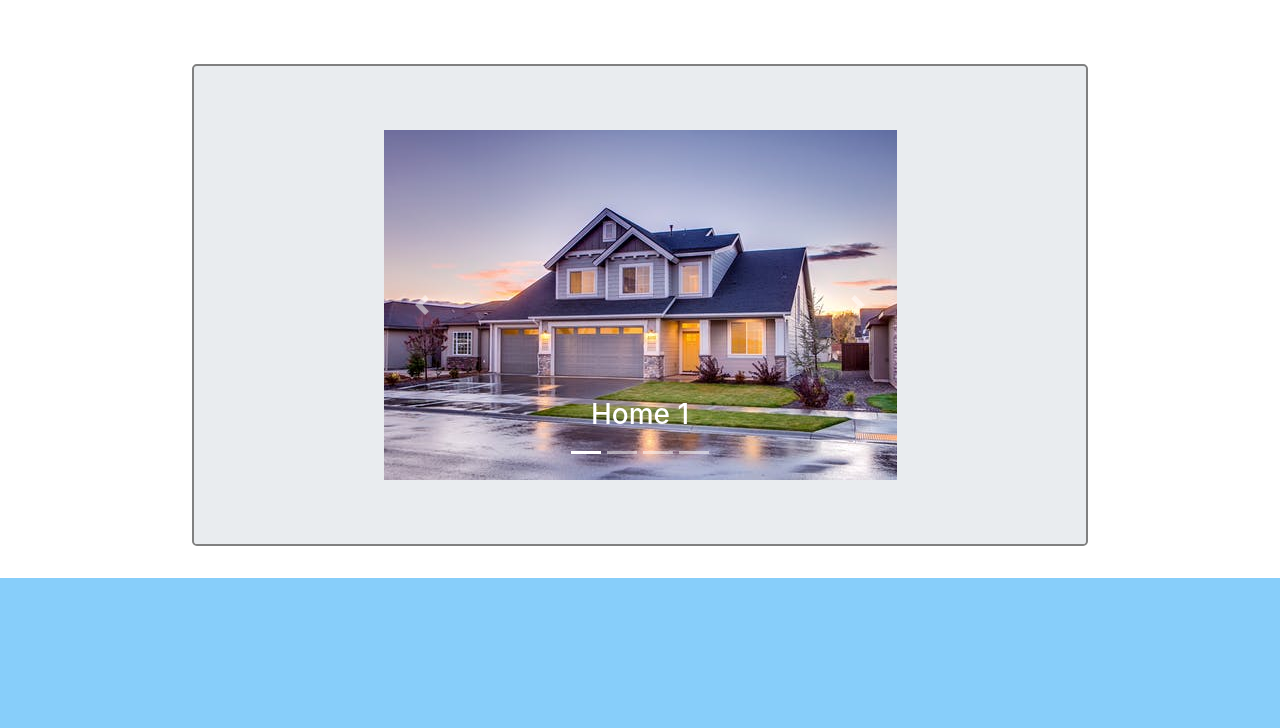
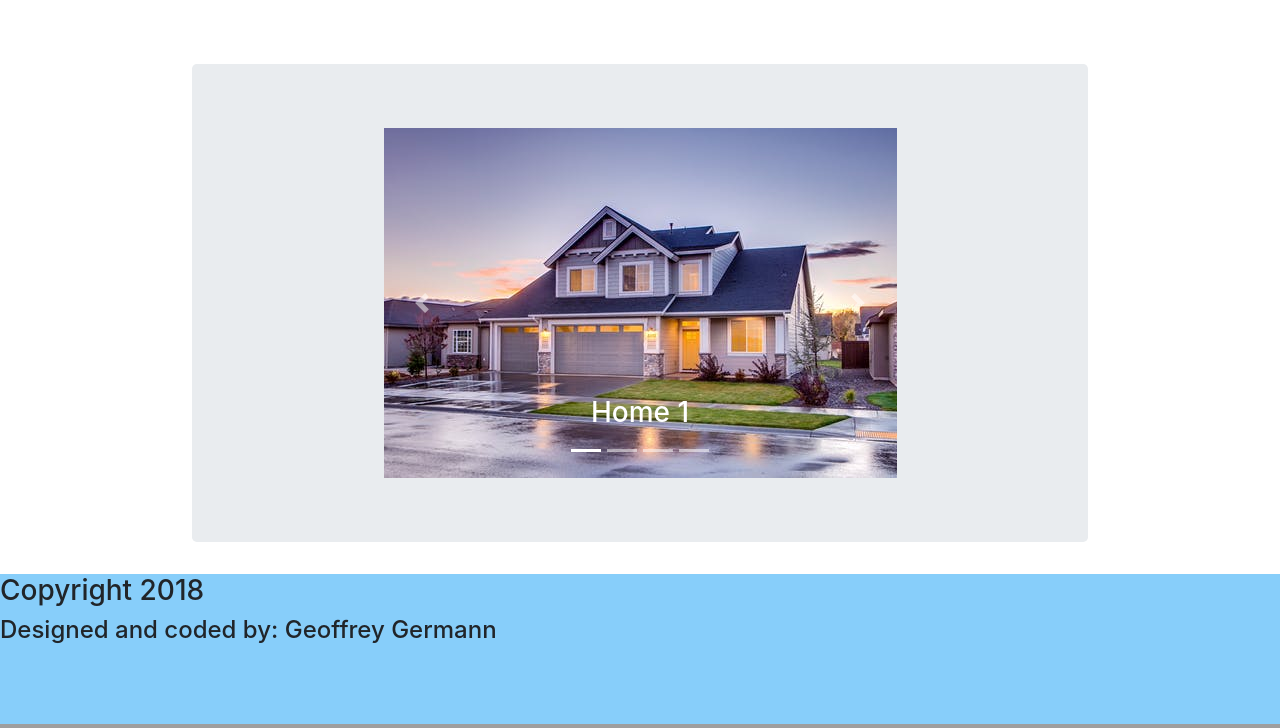
Before and after one commit to Paragon87/Hamilton_A_Project, a PHP site: page / in a window 1280 px wide. Shown: the part 700-1428 px from the top of the page. Run offline with PHP 8.4, Linux system fonts and the light colour scheme.

Commit message:
Edited footer section and style rules that apply.

```diff
--- a/index.html
+++ b/index.html
@@ -162,7 +162,10 @@
 
         <!--Footer Section-->
         <section id="footer">
-
+            <div class="legal-info">
+                <h3>Copyright 2018</h3>
+                <h4>Designed and coded by: Geoffrey Germann</h4>
+            </div>
         </section>
 
     </div>
--- a/style.css
+++ b/style.css
@@ -108,7 +108,6 @@ body {
 .jumbotron {
     margin: 15%;
     margin-top: 5%;
-    border: 2px solid gray;
 
 }
 
```
